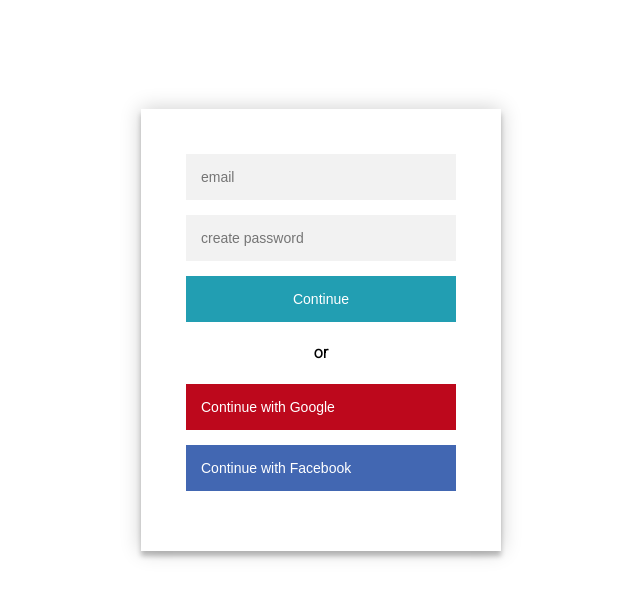
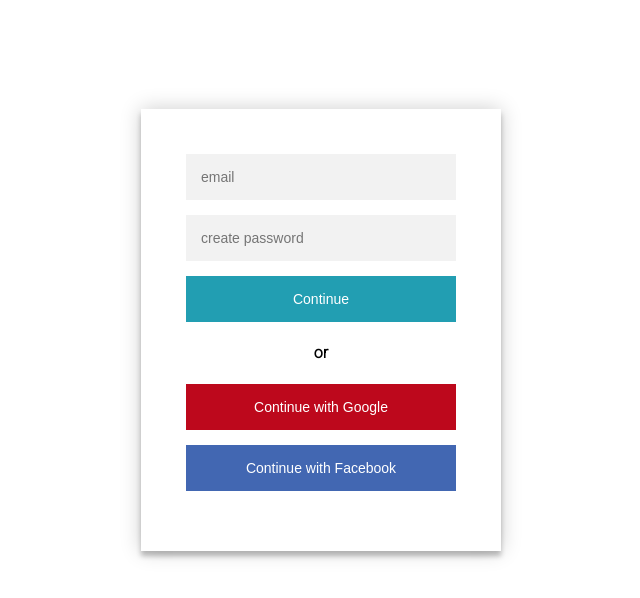
Before and after one commit to MykolaDekhtiarenko/LoginPage, a plain HTML site: page index.html in a window 1280 px wide. Shown: the whole page, without its empty margins (319-959 px from the left). Drawn offline with nearby package versions, Linux system fonts and the light colour scheme.

Commit message:
fixed buttons

```diff
--- a/index.html
+++ b/index.html
@@ -18,8 +18,8 @@
             <input type="password" name="password" placeholder="create password"/>
             <input type="submit" class="btn btn-info button margin-zero" value="Continue">
             <h4>or</h4>
-            <input id="googleLoginBtn" class="btn btn-info button google-btn" value="Continue with Google">
-            <input id="fbLoginBtn" class="btn btn-info button facebook-btn" value="Continue with Facebook">
+            <input type="button" id="googleLoginBtn" class="btn btn-info button google-btn" value="Continue with Google">
+            <input type="button" id="fbLoginBtn" class="btn btn-info button facebook-btn" value="Continue with Facebook">
         </form>
     </div>
 
--- a/js/facebook.js
+++ b/js/facebook.js
@@ -5,7 +5,7 @@ $(document).ready(function () {
 
     function getUserData() {
         FB.api('/me', function(response) {
-            document.getElementById('fbLoginBtn').val("Sign in as "+response.name);
+            document.getElementById('fbLoginBtn').value="Sign in as "+response.name;
         });
     }
 
```
